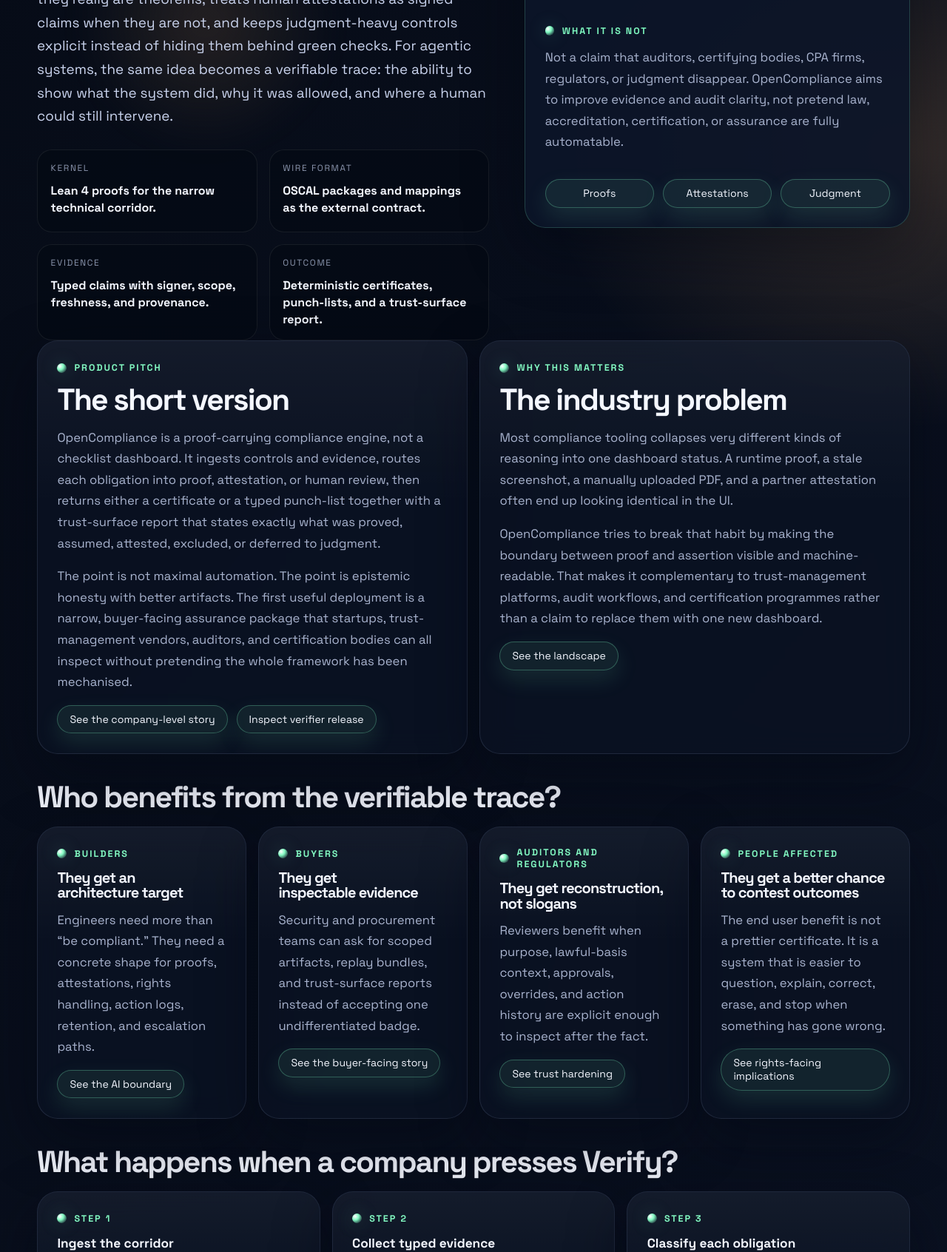
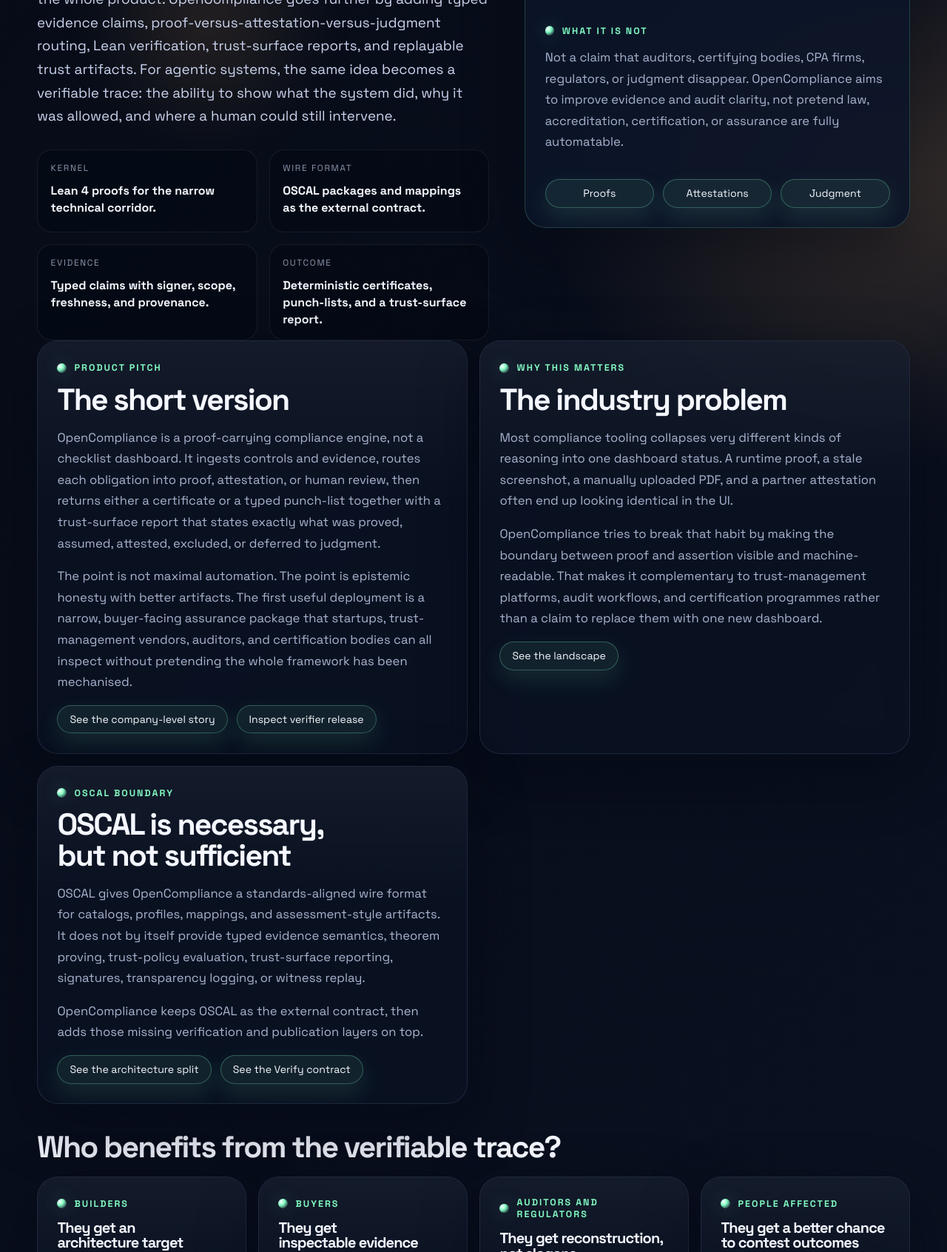
Before and after one commit to opencompliance-foundation/site, a plain HTML site: page index.html in a window 1280 px wide. Shown: the part 546-2238 px from the top of the page at 74% size. Drawn offline with Linux system fonts and the light colour scheme.

Commit message:
Clarify OSCAL boundary on public site

```diff
--- a/index.html
+++ b/index.html
@@ -4,10 +4,10 @@
   <meta charset="UTF-8">
   <meta name="viewport" content="width=device-width, initial-scale=1.0">
   <title>OpenCompliance | Proof-Carrying Compliance</title>
-  <meta name="description" content="OpenCompliance is an OSCAL-native, Lean 4 proof-carrying compliance engine that distinguishes proofs, attestations, and judgment instead of flattening everything into a dashboard checkbox.">
+  <meta name="description" content="OpenCompliance is OSCAL-compatible but goes beyond OSCAL with typed evidence claims, Lean 4 verification, trust-surface reports, and replayable audit artifacts.">
   <meta name="theme-color" content="#0b1324">
   <meta property="og:title" content="OpenCompliance">
-  <meta property="og:description" content="Proof-carrying compliance for OSCAL, Lean 4, typed evidence claims, and tamper-evident audit artifacts.">
+  <meta property="og:description" content="OSCAL-compatible proof-carrying compliance with typed evidence claims, Lean 4 verification, and replayable trust artifacts.">
   <meta property="og:type" content="website">
   <meta property="og:site_name" content="OpenCompliance">
   <meta name="twitter:card" content="summary_large_image">
@@ -45,7 +45,7 @@
       <div class="hero-copy">
         <div class="eyebrow">Open Proof Layer</div>
         <h1>Compliance should say what it proves.</h1>
-        <p class="lead">OpenCompliance is an OSCAL-native, Lean 4 proof-carrying compliance engine. It treats technical controls as theorems when they really are theorems, treats human attestations as signed claims when they are not, and keeps judgment-heavy controls explicit instead of hiding them behind green checks. For agentic systems, the same idea becomes a verifiable trace: the ability to show what the system did, why it was allowed, and where a human could still intervene.</p>
+        <p class="lead">OpenCompliance is an OSCAL-native, Lean 4 proof-carrying compliance engine. OSCAL is the external interchange layer, not the whole product. OpenCompliance goes further by adding typed evidence claims, proof-versus-attestation-versus-judgment routing, Lean verification, trust-surface reports, and replayable trust artifacts. For agentic systems, the same idea becomes a verifiable trace: the ability to show what the system did, why it was allowed, and where a human could still intervene.</p>
         <div class="artifact-strip">
           <div class="artifact">
             <span class="artifact-label">Kernel</span>
@@ -102,6 +102,16 @@
         <p>OpenCompliance tries to break that habit by making the boundary between proof and assertion visible and machine-readable. That makes it complementary to trust-management platforms, audit workflows, and certification programmes rather than a claim to replace them with one new dashboard.</p>
         <div class="card-actions">
           <a class="pill" href="competitive-landscape.html">See the landscape</a>
+        </div>
+      </article>
+      <article class="section-card">
+        <div class="kicker">OSCAL Boundary</div>
+        <h2>OSCAL is necessary, but not sufficient</h2>
+        <p>OSCAL gives OpenCompliance a standards-aligned wire format for catalogs, profiles, mappings, and assessment-style artifacts. It does not by itself provide typed evidence semantics, theorem proving, trust-policy evaluation, trust-surface reporting, signatures, transparency logging, or witness replay.</p>
+        <p>OpenCompliance keeps OSCAL as the external contract, then adds those missing verification and publication layers on top.</p>
+        <div class="card-actions">
+          <a class="pill" href="architecture.html">See the architecture split</a>
+          <a class="pill" href="verify-contract.html">See the Verify contract</a>
         </div>
       </article>
     </section>
```
Also changed, not shown: architecture.html (+3 -3 lines), verify-contract.html (+2 -1 lines).
